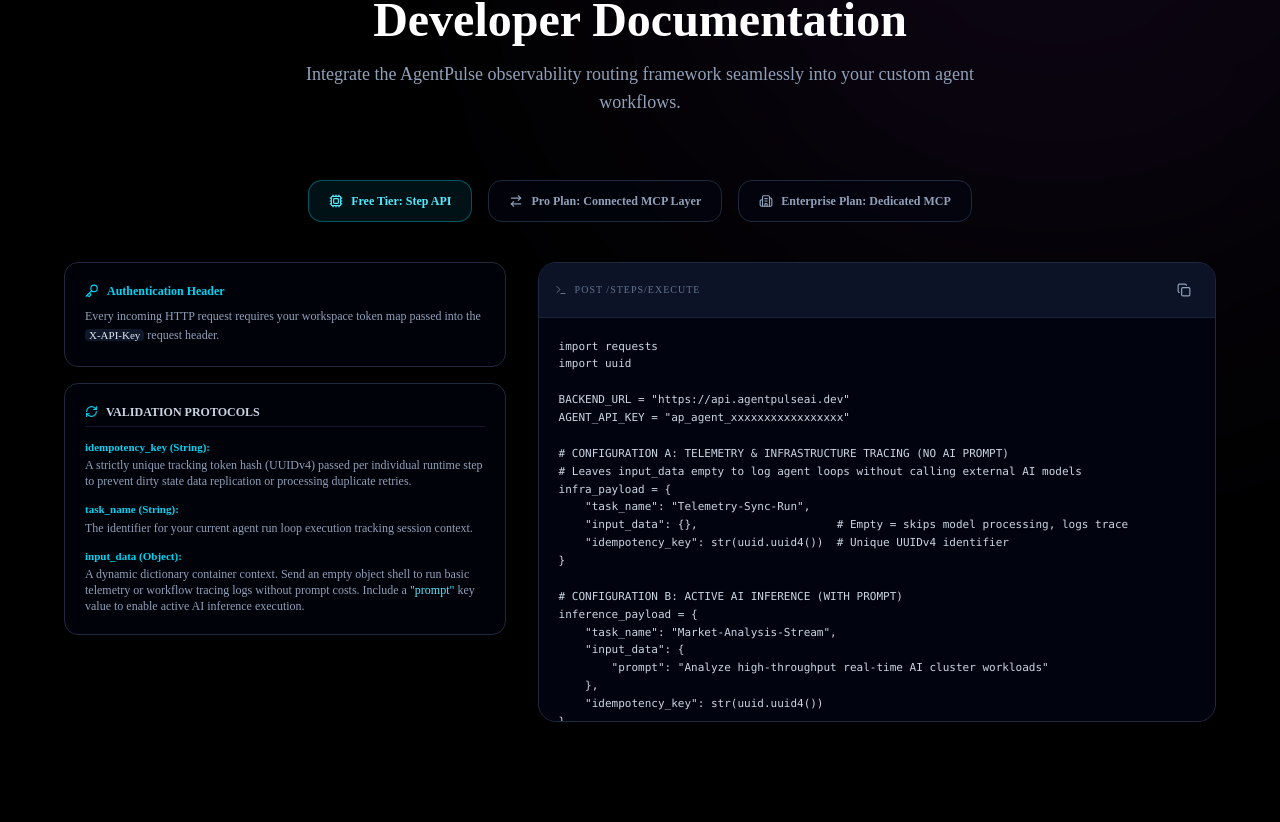
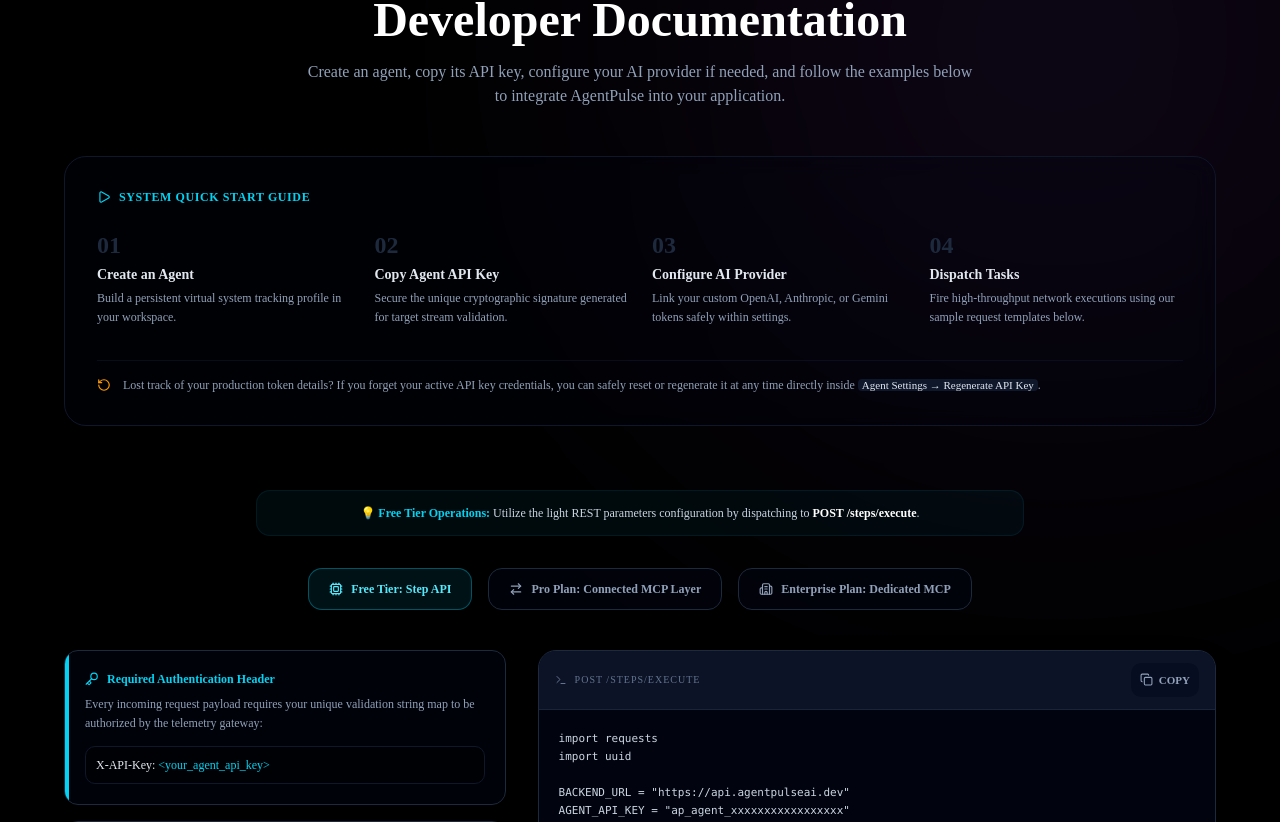
Before and after one commit to milan-backend/Agent-Pulse, a Next.js app in the folder frontend/: page / in a window 1280 px wide. Shown: the part 3018-3840 px from the top of the page. Built offline with nearby package versions, Linux system fonts and the light colour scheme; no server answers.

Commit message:
added paddle

```diff
--- a/frontend/components/Docs.tsx
+++ b/frontend/components/Docs.tsx
@@ -9,7 +9,9 @@ import {
   Check,
   Key,
   ArrowRightLeft,
-  RefreshCw
+  RefreshCw,
+  Play,
+  RotateCcw
 } from "lucide-react";
 
 export default function Docs() {
@@ -23,15 +25,20 @@ import uuid
 BACKEND_URL = "https://api.agentpulseai.dev"
 AGENT_API_KEY = "ap_agent_xxxxxxxxxxxxxxxxx"
 
-# CONFIGURATION A: TELEMETRY & INFRASTRUCTURE TRACING (NO AI PROMPT)
-# Leaves input_data empty to log agent loops without calling external AI models
+# =========================================================================
+# Example 1: Infrastructure Telemetry (no prompt)
+# Use this configuration to trace background agent loops without AI model costs
+# =========================================================================
 infra_payload = {
     "task_name": "Telemetry-Sync-Run",
-    "input_data": {},                     # Empty = skips model processing, logs trace
-    "idempotency_key": str(uuid.uuid4())  # Unique UUIDv4 identifier
+    "input_data": {},                     # Empty object skips model execution and logs raw trace
+    "idempotency_key": str(uuid.uuid4())  # Unique identifier token to avoid duplicate retries
 }
 
-# CONFIGURATION B: ACTIVE AI INFERENCE (WITH PROMPT)
+# =========================================================================
+# Example 2: AI Inference (with prompt)
+# Use this configuration to trigger active AI model processing via your BYOK keys
+# =========================================================================
 inference_payload = {
     "task_name": "Market-Analysis-Stream",
     "input_data": {
@@ -40,64 +47,59 @@ inference_payload = {
     "idempotency_key": str(uuid.uuid4())
 }
 
+# Dispatch request to the Free Tier REST gateway
 response = requests.post(
     f"{BACKEND_URL}/steps/execute",
     headers={
         "X-API-Key": AGENT_API_KEY,
         "Content-Type": "application/json"
     },
-    json=infra_payload # Swap with inference_payload depending on your target
+    json=infra_payload # Swap with inference_payload to execute active AI model processing
 )
 
 print(response.json())`,
 
-    pro_and_enterprise: `# 1. DISCOVER AVAILABLE TOOLS (GET /mcp/tools)
-# RESPONSE BODY:
-{
-  "tools": [
-    {
-      "name": "execute_task",
-      "description": "Execute a durable task with reliability",
-      "input_schema": {
-        "type": "object",
-        "properties": {
-          "task_name": { "type": "string" },
-          "input_data": { "type": "object" },
-          "idempotency_key": { "type": "string" }
-        },
-        "required": ["task_name", "idempotency_key"]
-      }
-    }
-  ]
-}
+    pro_and_enterprise: `# =========================================================================
+# 1. DISCOVER AVAILABLE TOOLS (GET /mcp/tools)
+# Dynamically requests the array of system capability schemas supported by your workspace node
+# =========================================================================
+# Method: GET https://api.agentpulseai.dev/mcp/tools
 
+# =========================================================================
 # 2. DISPATCH WRAPPED TOOL EVENT (POST /mcp/execute)
-# CONFIGURATION A: INFRASTRUCTURE TRACING ONLY (NO AI PROMPT)
-{
+# Handles multi-tenant background execution mapping through the Model Context Protocol
+# =========================================================================
+
+# Example 1: Infrastructure Telemetry (no prompt)
+# Sends an empty arguments data package to log pipelines while completely bypassing AI inference fees
+infra_mcp_payload = {
   "tool": "execute_task",
   "arguments": {
     "task_name": "MCP-Telemetry-Sync",
-    "input_data": {},                     # Empty object = logs pipeline, skips model costs
-    "idempotency_key": "mcp-infra-uuid-001"
+    "input_data": {},
+    "idempotency_key": str(uuid.uuid4())
   }
 }
 
-# CONFIGURATION B: ACTIVE INFERENCE WORKFLOW (WITH PROMPT)
+# Example 2: AI Inference (with prompt)
+# Pass structural text parameters inside the tool arguments to activate runtime model generation loops
+inference_mcp_payload = {
+  "tool": "execute_task",
+  "arguments": {
+    "task_name": "MCP-Market-Analysis",
+    "input_data": {
+        "prompt": "Analyze AI metrics and system execution anomalies"
+    },
+    "idempotency_key": str(uuid.uuid4())
+  }
+}
+
+# Response Body format received asynchronously (Job drops directly into queue):
 # {
-#   "tool": "execute_task",
-#   "arguments": {
-#     "task_name": "MCP-Market-Analysis",
-#     "input_data": { "prompt": "Analyze AI metrics and anomalies" },
-#     "idempotency_key": "mcp-inference-uuid-002"
-#   }
-# }
-
-# SERVER RESPONSE (Async Telemetry Queue Handle):
-{
-  "message": "Step scheduled",
-  "step_id": "647127bb-fc97-4955-83d2-b9b303fc4e91",
-  "status": "pending"
-}`
+#   "message": "Step scheduled",
+#   "step_id": "647127bb-fc97-4955-83d2-b9b303fc4e91",
+#   "status": "pending"
+# }`
   };
 
   const copyToClipboard = (text: string) => {
@@ -106,21 +108,61 @@ print(response.json())`,
     setTimeout(() => setCopied(false), 2000);
   };
 
-  // Safe mapping variable targeting unified code payloads
   const currentSnippet = activeTab === "free" ? codeSnippets.free : codeSnippets.pro_and_enterprise;
 
   return (
     <section id="docs" className="max-w-7xl mx-auto px-6 pt-32 relative z-10">
-      <div className="text-center mb-16">
+
+      {/* SECTION HEADER BLOCK */}
+      <div className="text-center mb-12">
         <h2 className="text-3xl md:text-5xl font-black text-white mb-4 font-sans">
           Developer Documentation
         </h2>
-        <p className="text-slate-400 text-base md:text-lg max-w-2xl mx-auto">
-          Integrate the AgentPulse observability routing framework seamlessly into your custom agent workflows.
+        <p className="text-slate-400 text-sm md:text-base max-w-2xl mx-auto font-sans">
+          Create an agent, copy its API key, configure your AI provider if needed, and follow the examples below to integrate AgentPulse into your application.
         </p>
       </div>
 
-      {/* STRIPPED & UNIFIED SELECTOR STRIP */}
+      {/* 🚀 QUICK START ROADMAP MAP PANEL */}
+      <div className="max-w-6xl mx-auto mb-16 p-6 md:p-8 rounded-3xl border border-slate-900 bg-slate-950/20 backdrop-blur-md">
+        <div className="flex items-center gap-2 text-xs font-mono text-cyan-400 font-bold uppercase tracking-wider mb-6">
+          <Play size={14} /> System Quick Start Guide
+        </div>
+
+        <div className="grid grid-cols-1 md:grid-cols-4 gap-6 relative">
+          {[
+            { step: "01", title: "Create an Agent", desc: "Build a persistent virtual system tracking profile in your workspace." },
+            { step: "02", title: "Copy Agent API Key", desc: "Secure the unique cryptographic signature generated for target stream validation." },
+            { step: "03", title: "Configure AI Provider", desc: "Link your custom OpenAI, Anthropic, or Gemini tokens safely within settings." },
+            { step: "04", title: "Dispatch Tasks", desc: "Fire high-throughput network executions using our sample request templates below." }
+          ].map((item, idx) => (
+            <div key={idx} className="relative group">
+              <div className="text-2xl font-mono font-black text-slate-800 mb-1 group-hover:text-cyan-950 transition-colors">{item.step}</div>
+              <h4 className="text-sm font-bold text-slate-200 mb-1 font-sans">{item.title}</h4>
+              <p className="text-xs text-slate-400 leading-relaxed font-sans">{item.desc}</p>
+            </div>
+          ))}
+        </div>
+
+        {/* 🔑 API RECOVERY SECURITY ALERT NOTIFICATION STRIP */}
+        <div className="mt-8 pt-4 border-t border-slate-900/60 flex items-center gap-3 text-xs text-slate-400 font-sans">
+          <RotateCcw size={14} className="text-amber-500 shrink-0" />
+          <span>
+            Lost track of your production token details? If you forget your active API key credentials, you can safely reset or regenerate it at any time directly inside <code className="text-slate-200 font-mono text-[11px] bg-slate-900 px-1 rounded">Agent Settings → Regenerate API Key</code>.
+          </span>
+        </div>
+      </div>
+
+      {/* ROUTING GATEWAY INFRASTRUCTURE STRIP ADVISORY */}
+      <div className="max-w-3xl mx-auto mb-8 text-center p-3.5 rounded-xl border border-cyan-500/10 bg-cyan-500/5 text-xs text-slate-300 font-mono">
+        {activeTab === "free" ? (
+          <span>💡 <span className="text-cyan-400 font-bold">Free Tier Operations:</span> Utilize the light REST parameters configuration by dispatching to <span className="text-white font-bold">POST /steps/execute</span>.</span>
+        ) : (
+          <span>💡 <span className="text-purple-400 font-bold">Pro & Enterprise Operations:</span> Utilize standardized native Model Context Protocol schemas by dispatching to <span className="text-white font-bold">POST /mcp/execute</span>.</span>
+        )}
+      </div>
+
+      {/* ENVIRONMENT NAVIGATION SELECTION MENUS */}
       <div className="flex flex-wrap justify-center gap-4 mb-10 max-w-3xl mx-auto">
         <button
           onClick={() => { setActiveTab("free"); setCopied(false); }}
@@ -158,58 +200,74 @@ print(response.json())`,
 
       <div className="grid grid-cols-1 lg:grid-cols-5 gap-8 items-start max-w-6xl mx-auto">
 
-        {/* LEFT COMPONENT: STICKY SCHEMA PARAMETER SPECIFICATIONS */}
+        {/* LEFT COMPONENT: STICKY CORE PARAMETER REQUIREMENTS */}
         <div className="lg:col-span-2 space-y-4">
-          <div className="p-5 rounded-xl border border-slate-800 bg-slate-950/40 backdrop-blur-md">
+          <div className="p-5 rounded-xl border border-slate-800 bg-slate-950/40 backdrop-blur-md relative overflow-hidden group">
+            <div className="absolute top-0 left-0 w-1 h-full bg-cyan-400" />
             <div className="flex items-center gap-2 text-xs font-mono text-cyan-400 font-bold mb-2">
-              <Key size={14} /> Authentication Header
+              <Key size={14} /> Required Authentication Header
             </div>
-            <p className="text-xs text-slate-400 leading-relaxed">
-              Every incoming HTTP request requires your workspace token map passed into the <code className="text-slate-200 font-mono text-[11px] bg-slate-900 px-1 rounded">X-API-Key</code> request header.
+            <p className="text-xs text-slate-400 leading-relaxed font-sans mb-3">
+              Every incoming request payload requires your unique validation string map to be authorized by the telemetry gateway:
             </p>
+            <div className="p-2.5 rounded-lg bg-black/60 border border-slate-900 text-xs font-mono text-slate-200 select-all">
+              X-API-Key: <span className="text-cyan-400">&lt;your_agent_api_key&gt;</span>
+            </div>
           </div>
 
           <div className="p-5 rounded-xl border border-slate-800 bg-slate-950/40 backdrop-blur-md font-mono text-[11px] space-y-3">
             <div className="text-xs font-sans font-bold text-slate-300 border-b border-slate-900 pb-1.5 uppercase flex items-center gap-2">
-              <RefreshCw size={13} className="text-cyan-400" /> Validation Protocols
+              <RefreshCw size={13} className="text-cyan-400" /> Parameter Validation Specs
             </div>
 
             <div>
               <span className="text-cyan-400 font-bold">idempotency_key (String):</span>
               <p className="text-slate-400 text-xs mt-0.5 font-sans">
-                A strictly unique tracking token hash (UUIDv4) passed per individual runtime step to prevent dirty state data replication or processing duplicate retries.
+                A unique session hash (UUIDv4) passed per execution block step to ensure structural integrity and block duplicate tracking logs.
               </p>
             </div>
 
             <div>
               <span className="text-cyan-400 font-bold">task_name (String):</span>
               <p className="text-slate-400 text-xs mt-0.5 font-sans">
-                The identifier for your current agent run loop execution tracking session context.
+                The logging profile name for your active runtime session. Consecutive identical names trigger our systemic cooldown buffers to prevent runaway loops.
               </p>
             </div>
 
             <div>
               <span className="text-cyan-400 font-bold">input_data (Object):</span>
               <p className="text-slate-400 text-xs mt-0.5 font-sans">
-                A dynamic dictionary container context. Send an empty object shell <code className="text-cyan-300 font-mono">{}</code> to run basic telemetry or workflow tracing logs without prompt costs. Include a <code className="text-cyan-300 font-mono">&quot;prompt&quot;</code> key value to enable active AI inference execution.
+                Unstructured parameter map block. Keep empty <code className="text-cyan-300 font-mono">{}</code> for zero-prompt telemetry traces. Include a <code className="text-cyan-300 font-mono">&quot;prompt&quot;</code> key context string to execute active model processing.
               </p>
             </div>
           </div>
         </div>
 
-        {/* RIGHT COMPONENT: INTEGRATION SHELL CONSOLE */}
-        <div className="lg:col-span-3 border border-slate-800 rounded-2xl bg-slate-950 overflow-hidden flex flex-col h-[460px]">
+        {/* RIGHT COMPONENT: INTERACTIVE SHELL CODE CONSOLE WINDOW */}
+        <div className="lg:col-span-3 border border-slate-800 rounded-2xl bg-slate-950 overflow-hidden flex flex-col h-[480px] shadow-2xl">
           <div className="bg-slate-900/80 px-4 py-3 flex items-center justify-between border-b border-slate-800/80">
             <span className="text-[10px] font-mono uppercase tracking-widest text-slate-500 flex items-center gap-2">
               <Terminal size={12} />
               {activeTab === "free" ? "POST /steps/execute" : "POST /mcp/execute"}
             </span>
 
+            {/* ✅ ALWAYS VISIBLE AND INTERACTIVE COPY CODE COMPONENT TRIGGER */}
             <button
               onClick={() => copyToClipboard(currentSnippet)}
-              className="p-2 text-slate-400 hover:text-white rounded-lg hover:bg-slate-800/60 transition-colors"
+              className="p-2 text-slate-400 hover:text-white rounded-lg hover:bg-slate-800/60 border border-transparent hover:border-slate-700/50 bg-slate-950/40 transition-all flex items-center gap-1.5 text-[11px] font-mono font-bold"
+              title="Copy code to clipboard"
             >
-              {copied ? <Check size={14} className="text-emerald-400" /> : <Copy size={14} />}
+              {copied ? (
+                <>
+                  <Check size={13} className="text-emerald-400" />
+                  <span className="text-emerald-400">COPIED</span>
+                </>
+              ) : (
+                <>
+                  <Copy size={13} />
+                  <span>COPY</span>
+                </>
+              )}
             </button>
           </div>
 
```
